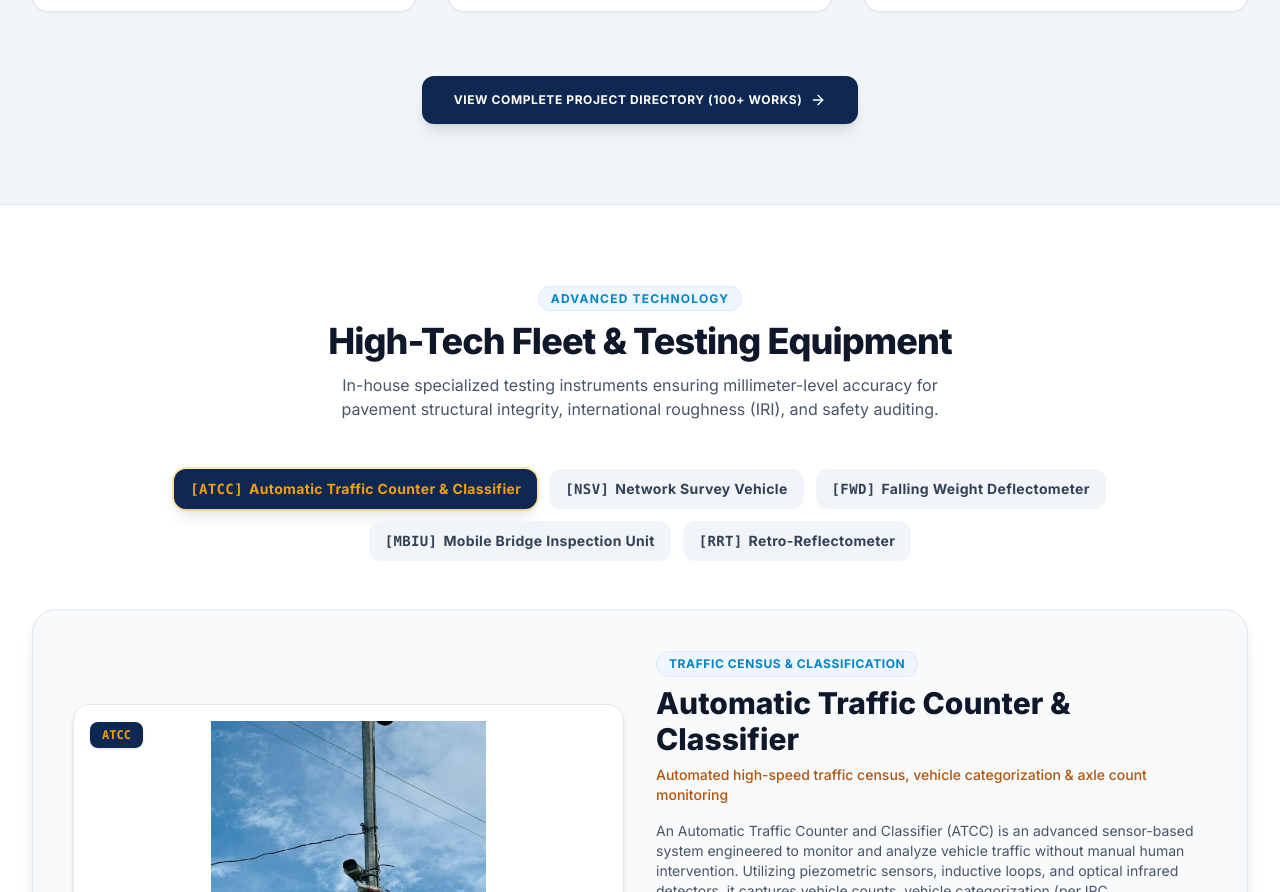
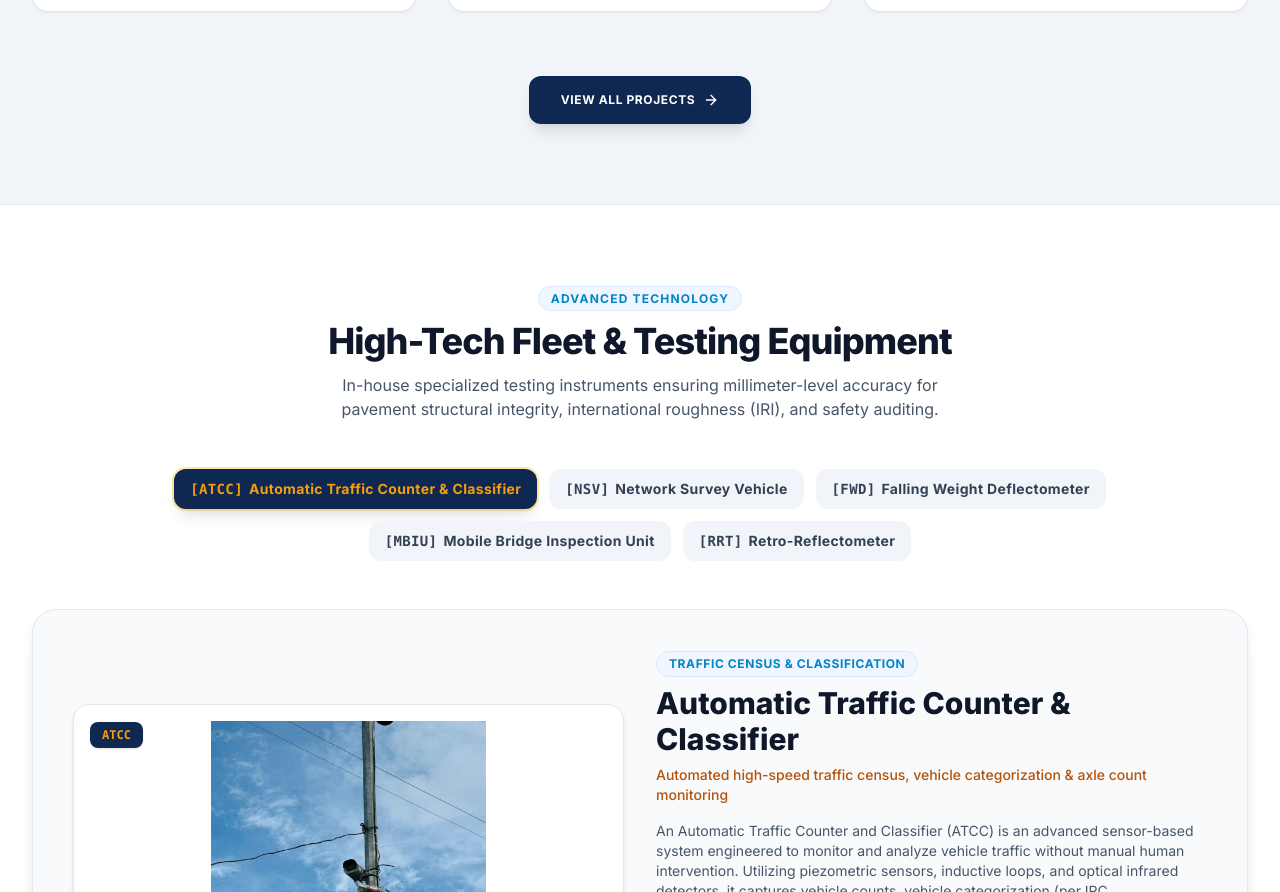
Before and after one commit to i-idea-lab/cdf-infra-con-public-website, a Next.js app: page / in a window 1280 px wide. Shown: the part 4477-5369 px from the top of the page. Built offline with nearby package versions, Linux system fonts and the light colour scheme.

Commit message:
Update Portfolio section button text to View All Projects

```diff
--- a/src/components/home/FeaturedProjects.tsx
+++ b/src/components/home/FeaturedProjects.tsx
@@ -132,7 +132,7 @@ export default function FeaturedProjects() {
             href="/projects"
             className="inline-flex items-center gap-2 bg-brand-navy hover:bg-brand-navyLight text-white font-bold text-xs tracking-wider uppercase px-8 py-4 rounded-xl shadow-lg transition-all"
           >
-            <span>View Complete Project Directory (100+ Works)</span>
+            <span>View All Projects</span>
             <ArrowRight className="w-4 h-4" />
           </Link>
         </div>
```
